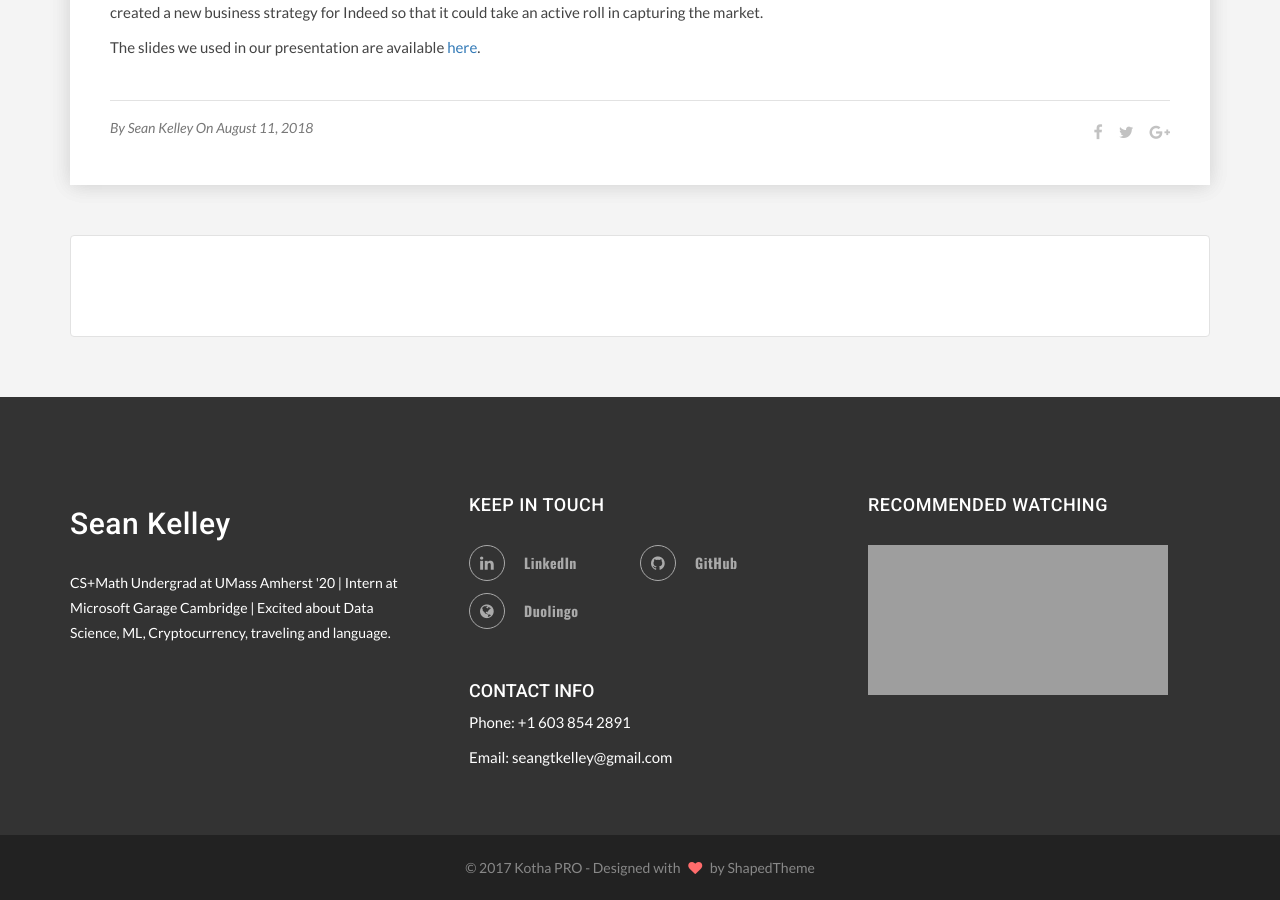
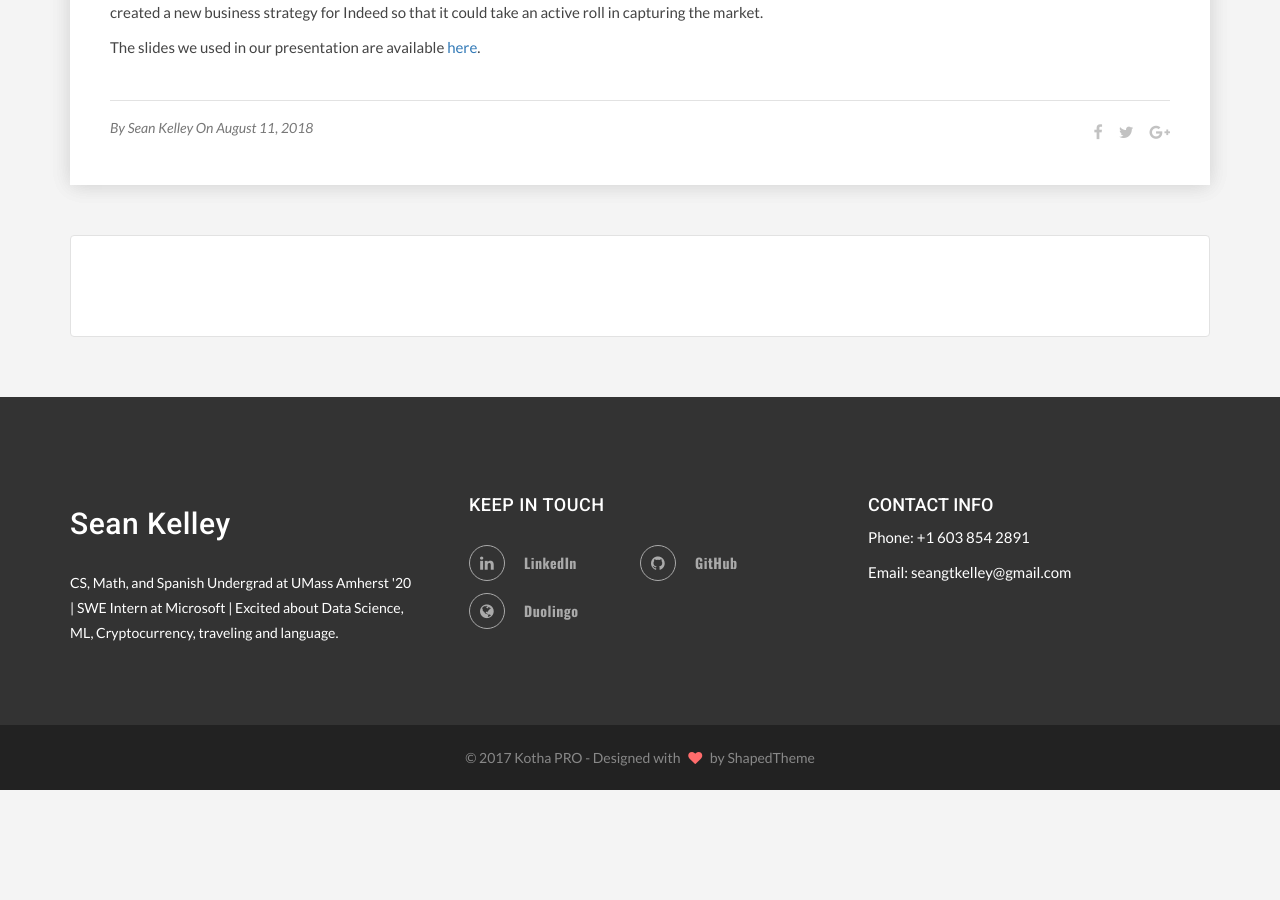
Before and after one commit to seangtkelley/seangtkelley.github.io, a Jekyll site: the page built from _posts/2018-08-11-datafest-2018.md, in a window 1280 px wide and 900 px high, scrolled down 1450 px. Built offline with Jekyll 4.4.1, drawn with Linux system fonts in a browser that asks for light colours; some web fonts are replaced; comment, search, counter and statistics services are not loaded; after the commit the page ends 2240 px from its top, so only the background shows below that; grey boxes are pictures that could not be loaded.

Commit message:
updated personal desc and sidebar

```diff
--- a/_layouts/default.html
+++ b/_layouts/default.html
@@ -79,7 +79,7 @@
 				<div class="widget-title">
 					<h2>Sean Kelley</h2>
 				</div>
-				<p>CS+Math Undergrad at UMass Amherst '20 | Intern at Microsoft Garage Cambridge | Excited about Data Science, ML, Cryptocurrency, traveling and language.</p>
+				<p>CS, Math, and Spanish Undergrad at UMass Amherst '20 | SWE Intern at Microsoft | Excited about Data Science, ML, Cryptocurrency, traveling and language.</p>
 			</div>
 			<div class="footer-widget social-widget">
 				<h2 class="widget-title text-uppercase">
@@ -90,16 +90,13 @@
 					<li><a href="https://github.com/seangtkelley"><i class="fa fa-github" title="GitHub"></i> GitHub</a></li>
 					<li><a href="https://www.duolingo.com/seangtkelley"><i class="fa fa-globe" title="Duolingo"></i> Duolingo</a></li>
 				</ul>
-				<br>
+			</div>
+			<div class="footer-widget testimonial-widget">
 				<div class="address">
 					<h4 class="text-uppercase">Contact Info</h4>
 					<p> Phone: +1 603 854 2891</p>
 					<p> Email: <a href="mailto:seangtkelley@gmail.com" style="color:white;">seangtkelley@gmail.com</a></p>
 				</div>
-			</div>
-			<div class="footer-widget testimonial-widget">
-				<h2 class="widget-title text-uppercase">Recommended Watching</h2>
-				<iframe src="https://www.youtube.com/embed/6YC07AjIwHg" frameborder="0" allowfullscreen></iframe>
 			</div>
 		</div>
 	</div>
```
Also changed, not shown: blog/index.html (+7 -3 lines).
